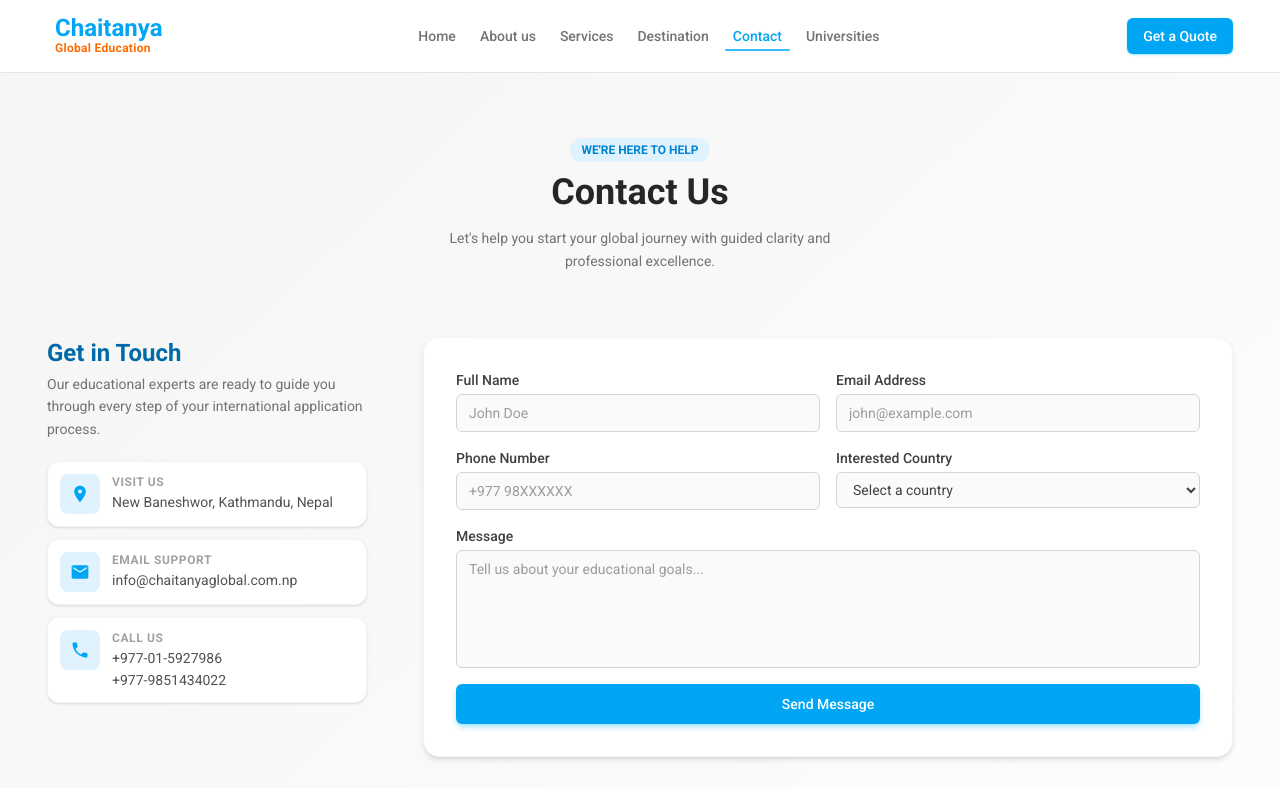
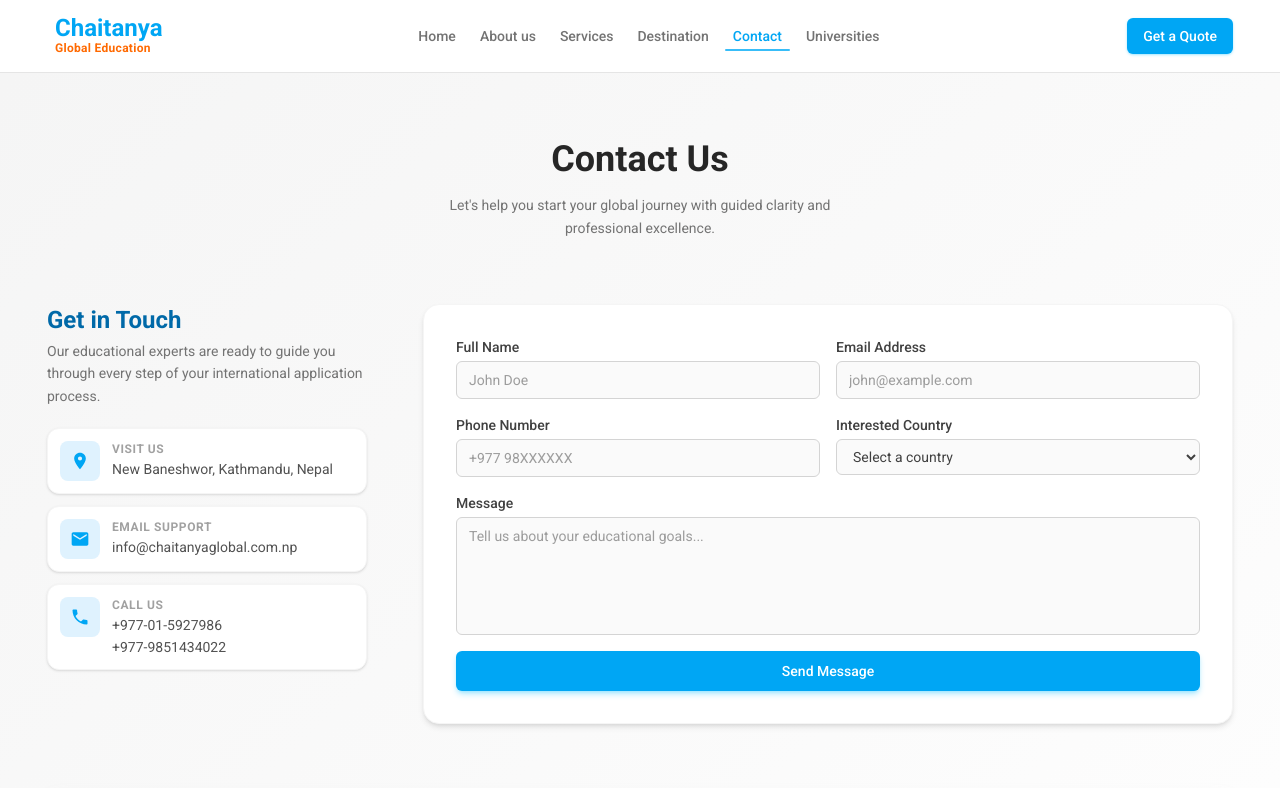
Before and after one commit to tufanrai/chaitanyaglobal, a Next.js app: page /contact in a window 1280 px wide. Shown: the top 788 px of the page. Built offline with nearby package versions, Linux system fonts and the light colour scheme; grey boxes are pictures that could not be loaded.

Commit message:
Delete unwanted section

```diff
--- a/components/ContactUs.tsx
+++ b/components/ContactUs.tsx
@@ -176,9 +176,6 @@ const ContactUs = () => {
         {/* ── Hero ── */}
         <section className="w-full max-w-[1250px] mx-auto px-4 sm:px-6 lg:px-8 py-12 sm:py-16 flex flex-col items-center gap-3 text-center">
           <FadeUp>
-            <span className="inline-block px-3 py-1 text-xs font-semibold bg-sky-100 text-sky-600 rounded-full mb-2">
-              WE&apos;RE HERE TO HELP
-            </span>
             <h1 className="font-bold text-3xl sm:text-4xl text-neutral-800 leading-tight">
               Contact Us
             </h1>
```
